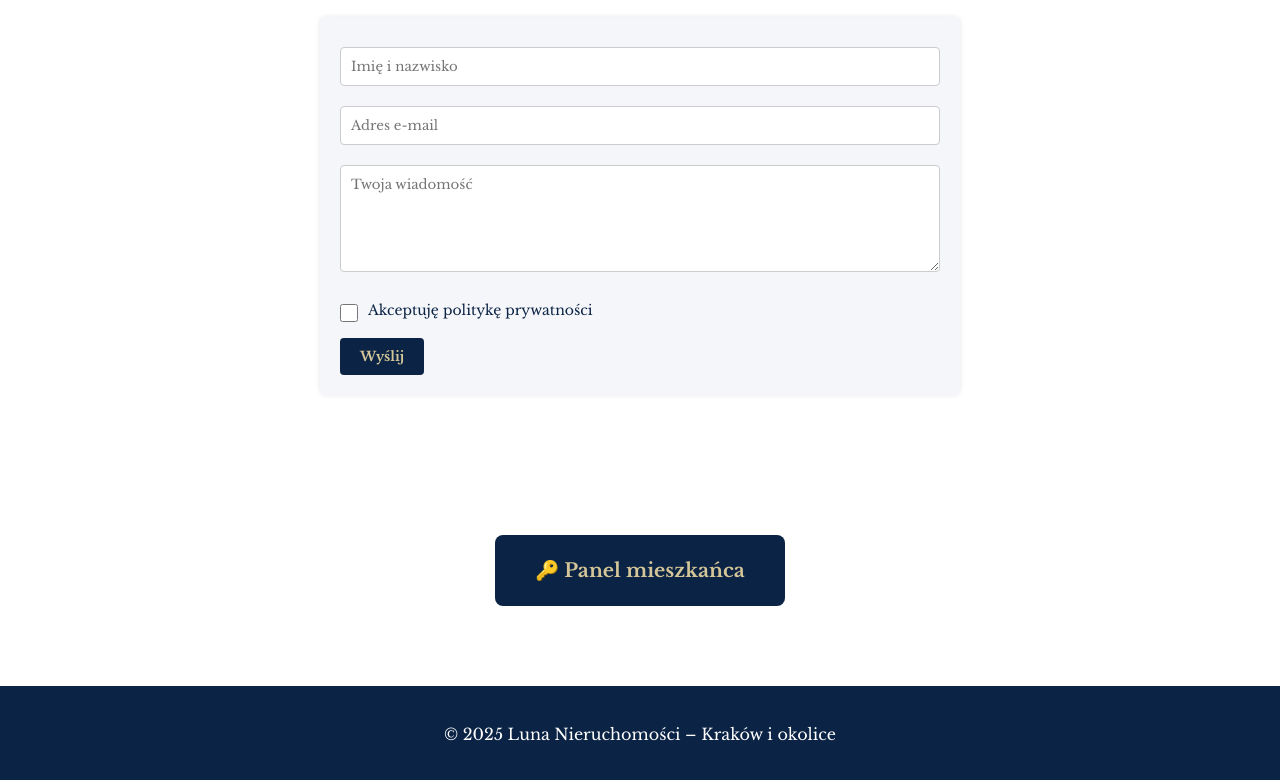
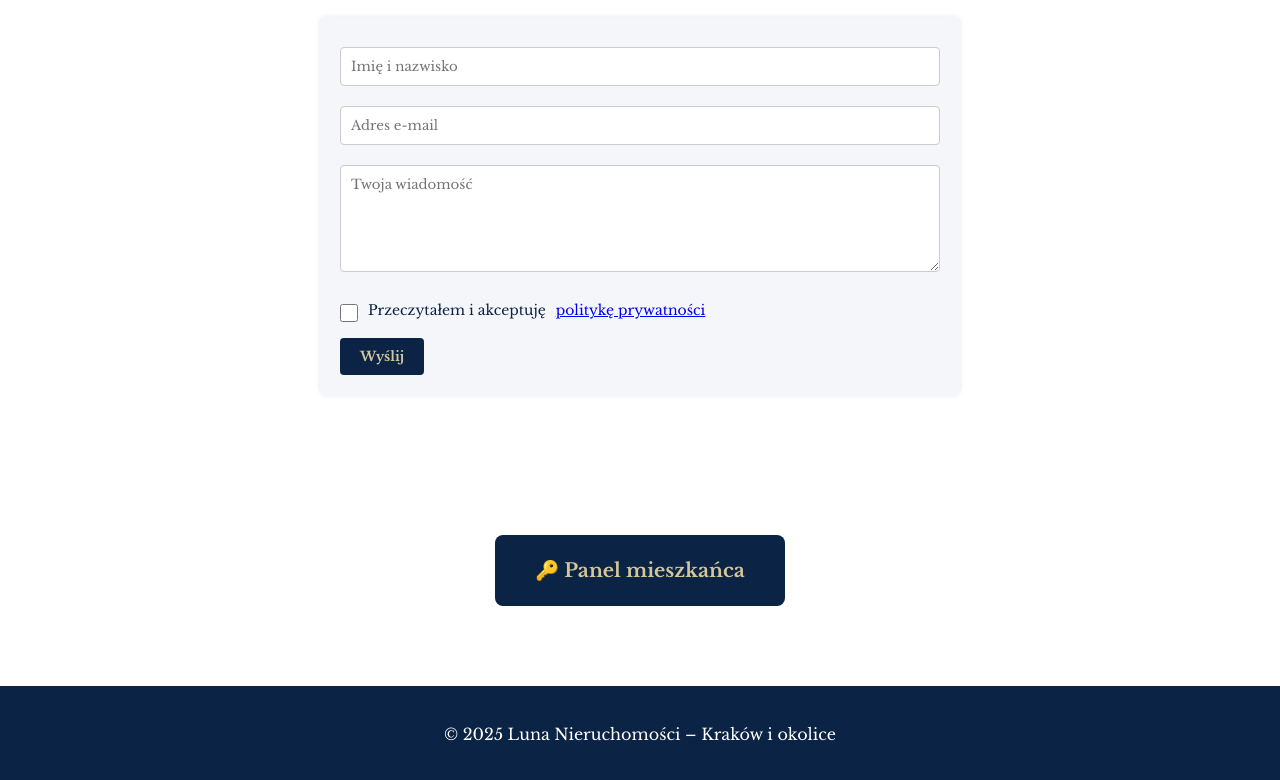
Before and after one commit to fedesiak/Luna, a plain HTML site: page index.html in a window 1280 px wide. Shown: the part 2839-3619 px from the top of the page. Drawn offline with nearby package versions, Linux system fonts and the light colour scheme.

Commit message:
poprawki polityki prywatnosci

```diff
--- a/index.html
+++ b/index.html
@@ -192,7 +192,7 @@ W naszej ofercie znajduje się również pielęgnacja terenów zielonych koszeni
 
   <label class="privacy-consent">
     <input type="checkbox" name="privacy_consent" required>
-    Akceptuję politykę prywatności
+    Przeczytałem i akceptuję<a href="https://lunanieruchomosci.pl/polityka.pdf">politykę prywatności</a>
   </label>
 
   <button type="submit">Wyślij</button>
```
